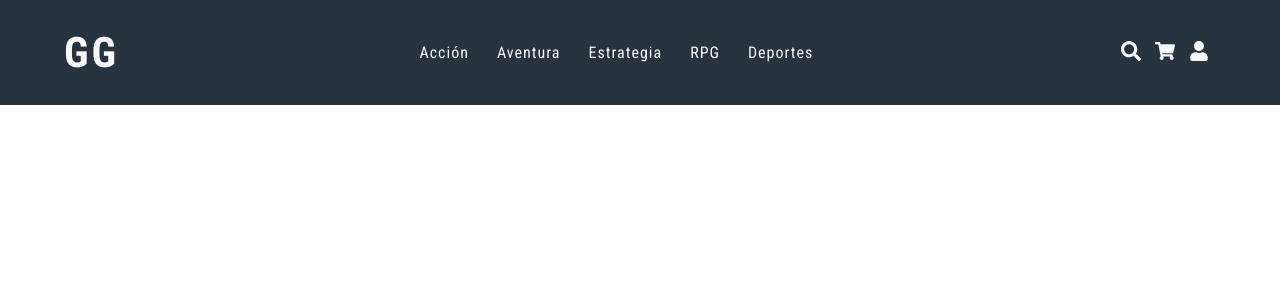
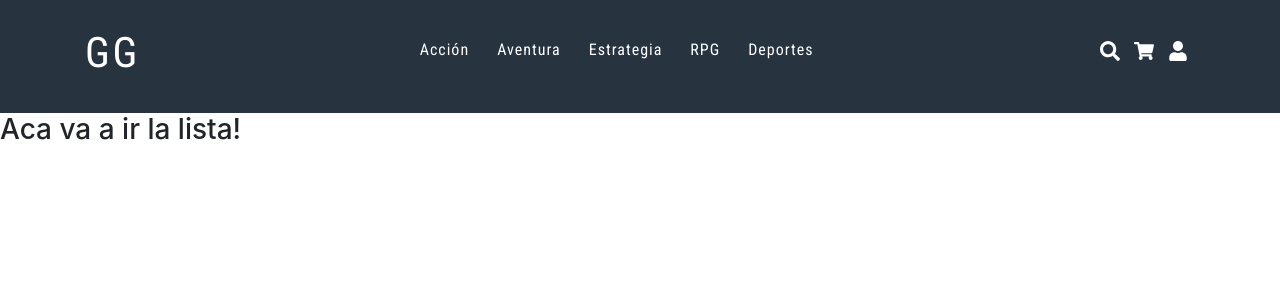
Before and after one commit to PatricioRellihan/E-Commerce, a React (Create React App) app: page / in a window 1280 px wide. Shown: the top 300 px of the page. Built offline with nearby package versions, Linux system fonts and the light colour scheme.

Commit message:
Agregue itemListContainer

```diff
--- a/src/App.jsx
+++ b/src/App.jsx
@@ -1,10 +1,17 @@
 import './reset.css'
-import Nav from './components/general/nav/Nav'
+import 'bootstrap/dist/css/bootstrap.min.css'
+import NavBar from './components/general/nav/NavBar'
+import ItemListContainer from './components/general/ItemListContainer'
+
 
 function App() {
 
   return (
-    <Nav title='GG' />
+    <>
+    <NavBar title='GG' />
+
+    <ItemListContainer greeting='Aca va a ir la lista!' />
+    </>
   )
 }
 
--- /dev/null
+++ b/src/components/general/ItemListContainer.jsx
@@ -0,0 +1,7 @@
+function ItemListContainer({greeting}) {
+    return (
+        <h2>{greeting}</h2>
+    )
+}
+
+export default ItemListContainer
--- /dev/null
+++ b/src/components/general/nav/CartWidget.jsx
@@ -0,0 +1,11 @@
+import {FaShoppingCart} from 'react-icons/fa'
+
+const CartWidget = ({url='#'}) => {
+    return (
+        <li>
+            <a href={url}><FaShoppingCart size='20' /></a>
+        </li>
+    )
+}
+
+export default CartWidget
--- a/src/components/general/nav/Nav.css
+++ b/src/components/general/nav/NavBar.css
@@ -1,3 +1,16 @@
+
+a {
+  color: var(--white);
+}
+
+a::after {
+  color: var(--white);
+}
+
+a:hover {
+  text-decoration: none;
+  color: var(--grey);
+}
 
 header {
     background: var(--main-color);
@@ -14,7 +27,7 @@ header {
 
   header h1 {
     color: var(--white);
-    font-family: 'Roboto Condensed', sans-serif; /*CAMBIAR FONT*/
+    font-family: 'Roboto Condensed', sans-serif;
     font-size: 3rem;
     letter-spacing: 0.2rem;
   }
--- a/src/components/general/nav/Nav.jsx
+++ b/src/components/general/nav/NavBar.jsx
@@ -1,15 +1,17 @@
-import './Nav.css'
+import './NavBar.css'
 import '../../../reset.css'
+import SearchWidget from './SearchWidget'
+import CartWidget from './CartWidget'
+import UserWidget from './UserWidget'
 import NavItem from './NavItem'
-import {FaSearch} from 'react-icons/fa'
-import {FaShoppingCart} from 'react-icons/fa'
-import {FaUser} from 'react-icons/fa'
+import Container from 'react-bootstrap/Container'
 
-function Nav({title}) {
+
+function NavBar({title}) {
 
     return (
         <header>
-            <div className='container'>
+            <Container>
                 <h1><a href="#">{title}</a></h1>
 
                 <nav>
@@ -23,13 +25,13 @@ function Nav({title}) {
                 </nav>
 
                 <ul>
-                    <li><a href='#'><FaSearch size='20' /></a></li>
-                    <li><a href='#'><FaShoppingCart size='20' /></a></li>
-                    <li><a href='#'><FaUser size='20' /></a></li>
+                    <SearchWidget url='#' />
+                    <CartWidget url='#' />
+                    <UserWidget url='#' />
                 </ul>
-            </div>
+            </Container>
         </header>
     )
 }
 
-export default Nav;
+export default NavBar;
--- /dev/null
+++ b/src/components/general/nav/SearchWidget.jsx
@@ -0,0 +1,11 @@
+import {FaSearch} from 'react-icons/fa'
+
+const SearchWidget = ({url='#'}) => {
+    return (
+        <li>
+            <a href={url}><FaSearch size='20' /></a>
+        </li>
+    )
+}
+
+export default SearchWidget
--- /dev/null
+++ b/src/components/general/nav/UserWidget.jsx
@@ -0,0 +1,11 @@
+import {FaUser} from 'react-icons/fa'
+
+const UserWidget = ({url='#'}) => {
+    return (
+        <li>
+            <a href={url}><FaUser size='20' /></a>
+        </li>
+    )
+}
+
+export default UserWidget
--- a/src/reset.css
+++ b/src/reset.css
@@ -10,6 +10,7 @@
 :root {
     --main-color: #27333f;
     --white: #f8f8f8;
+    --grey: #b8b8b8;
 }
 
 html {
```
Also changed, not shown: 1 other file (tests, documents, lock files or other folders).
